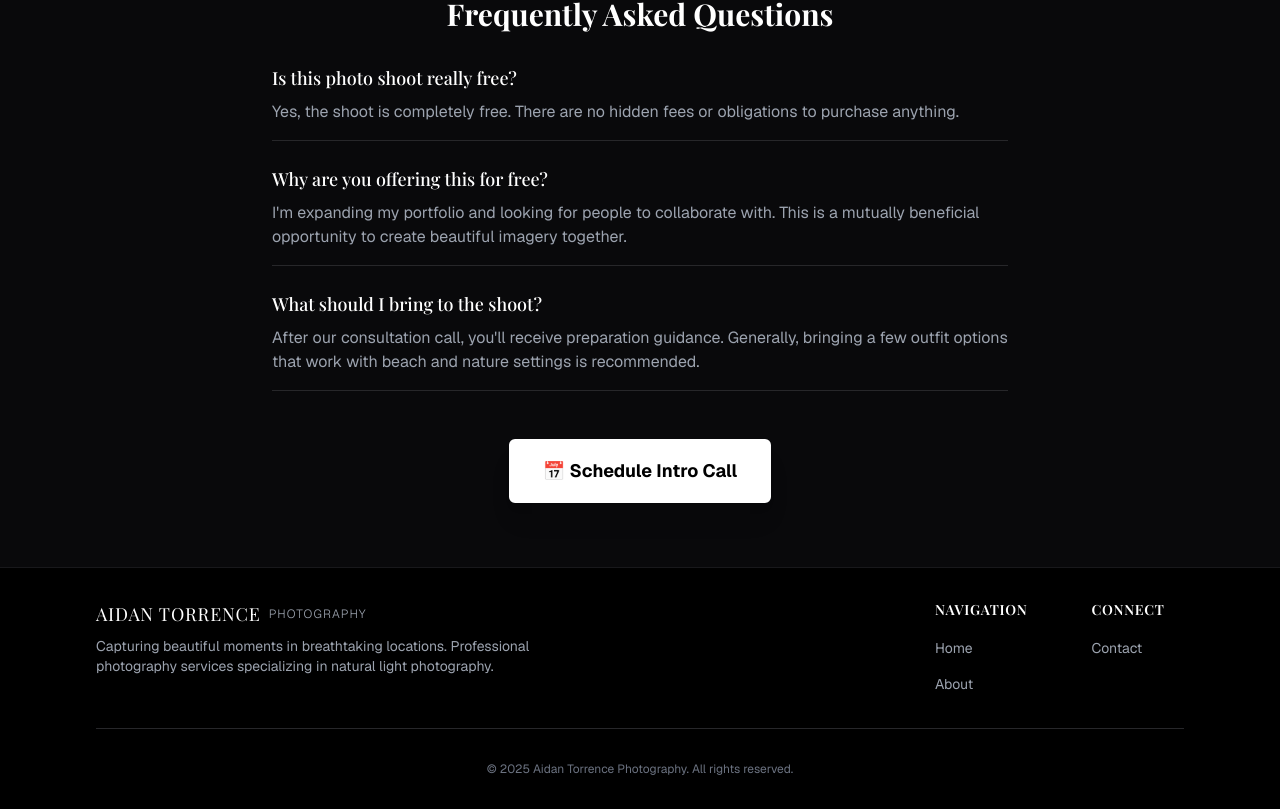
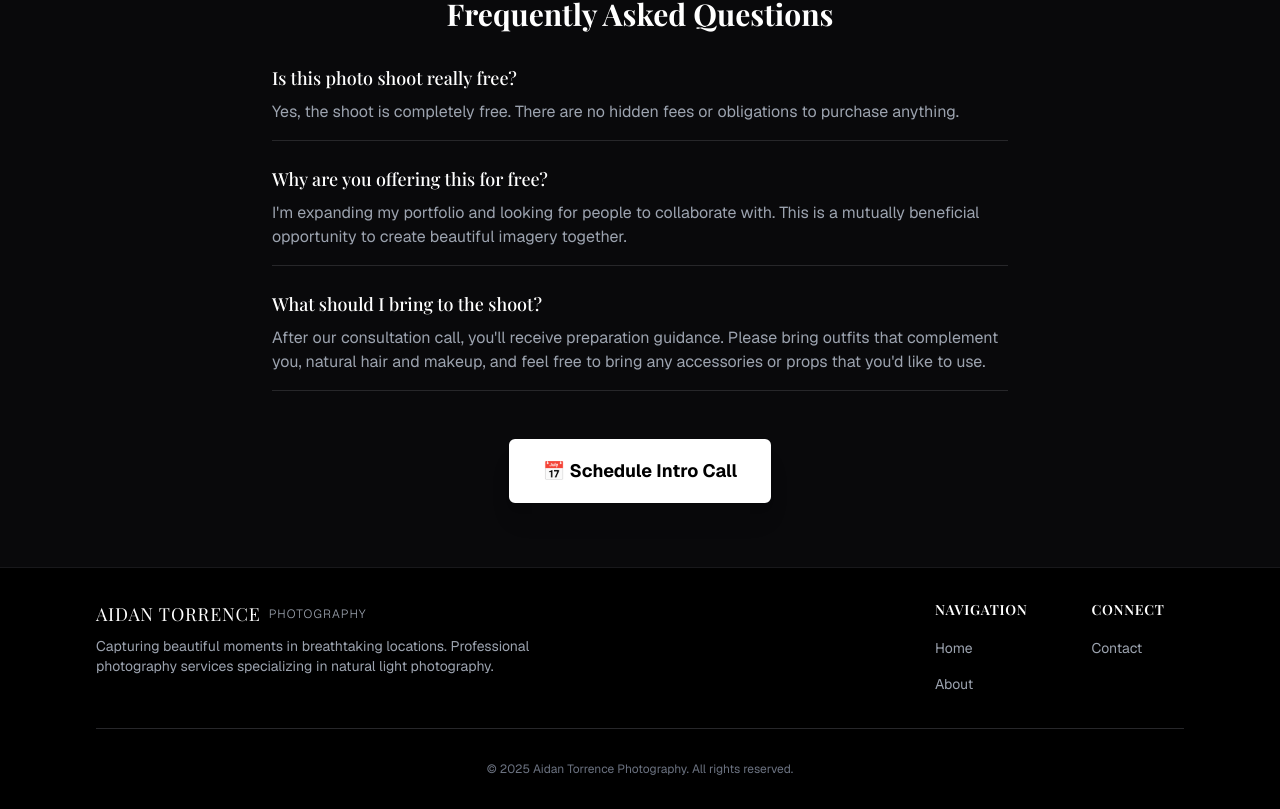
Before and after one commit to aidantorrence2/cursor-form-test, a Next.js app: page /photo-shoot in a window 1280 px wide. Shown: the part 1486-2295 px from the top of the page. Built offline with nearby package versions, Linux system fonts and the light colour scheme; a web font is replaced by a local one.

Commit message:
Update guidance on what to bring to the photo shoot

```diff
--- a/app/photo-shoot/page.tsx
+++ b/app/photo-shoot/page.tsx
@@ -218,7 +218,7 @@ export default function PhotoShoot() {
               },
               {
                 question: "What should I bring to the shoot?",
-                answer: "After our consultation call, you'll receive preparation guidance. Generally, bringing a few outfit options that work with beach and nature settings is recommended."
+                answer: "After our consultation call, you'll receive preparation guidance. Please bring outfits that complement you, natural hair and makeup, and feel free to bring any accessories or props that you'd like to use."
               }
             ].map((faq, index) => (
               <div key={index} className="border-b border-zinc-800 pb-4">
```
